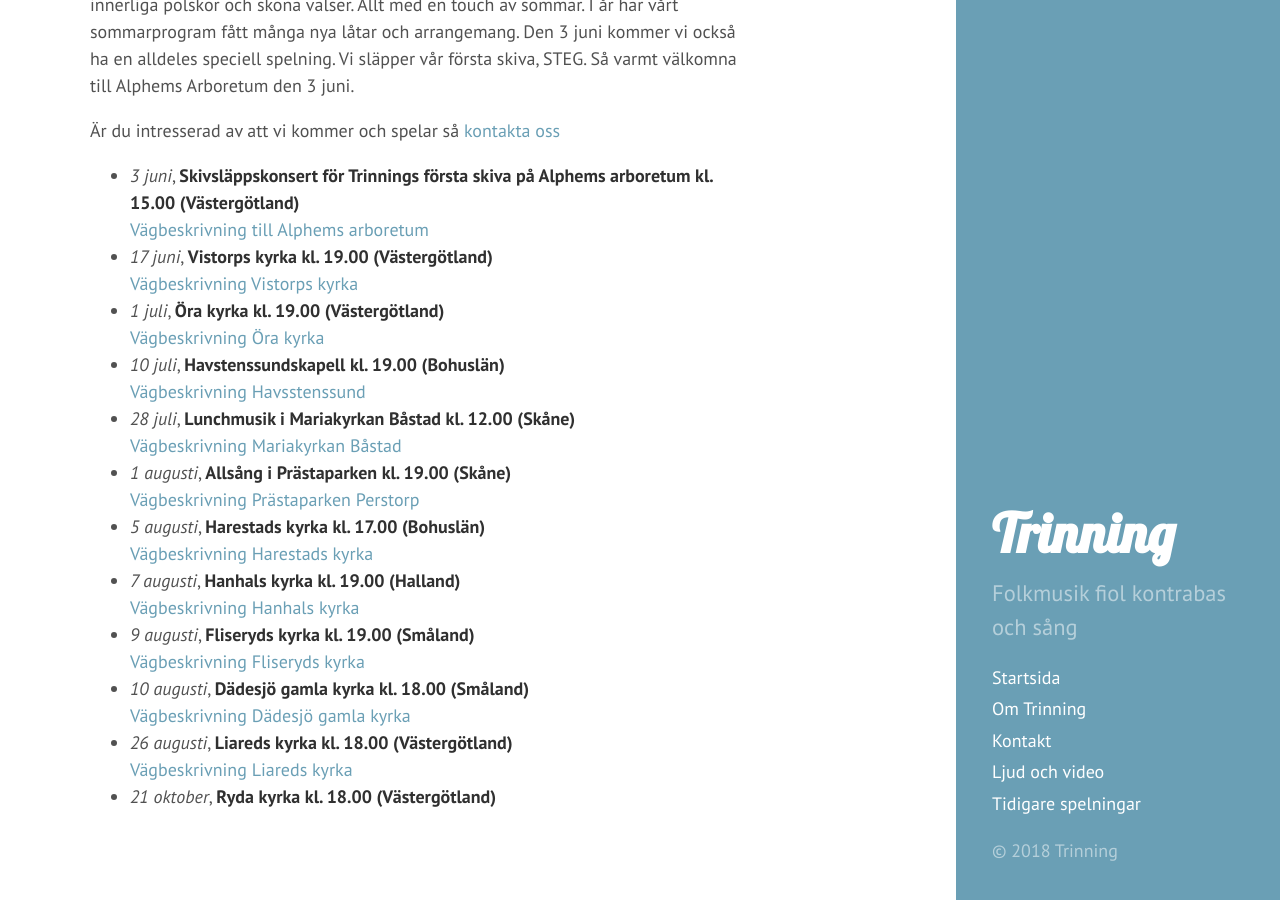
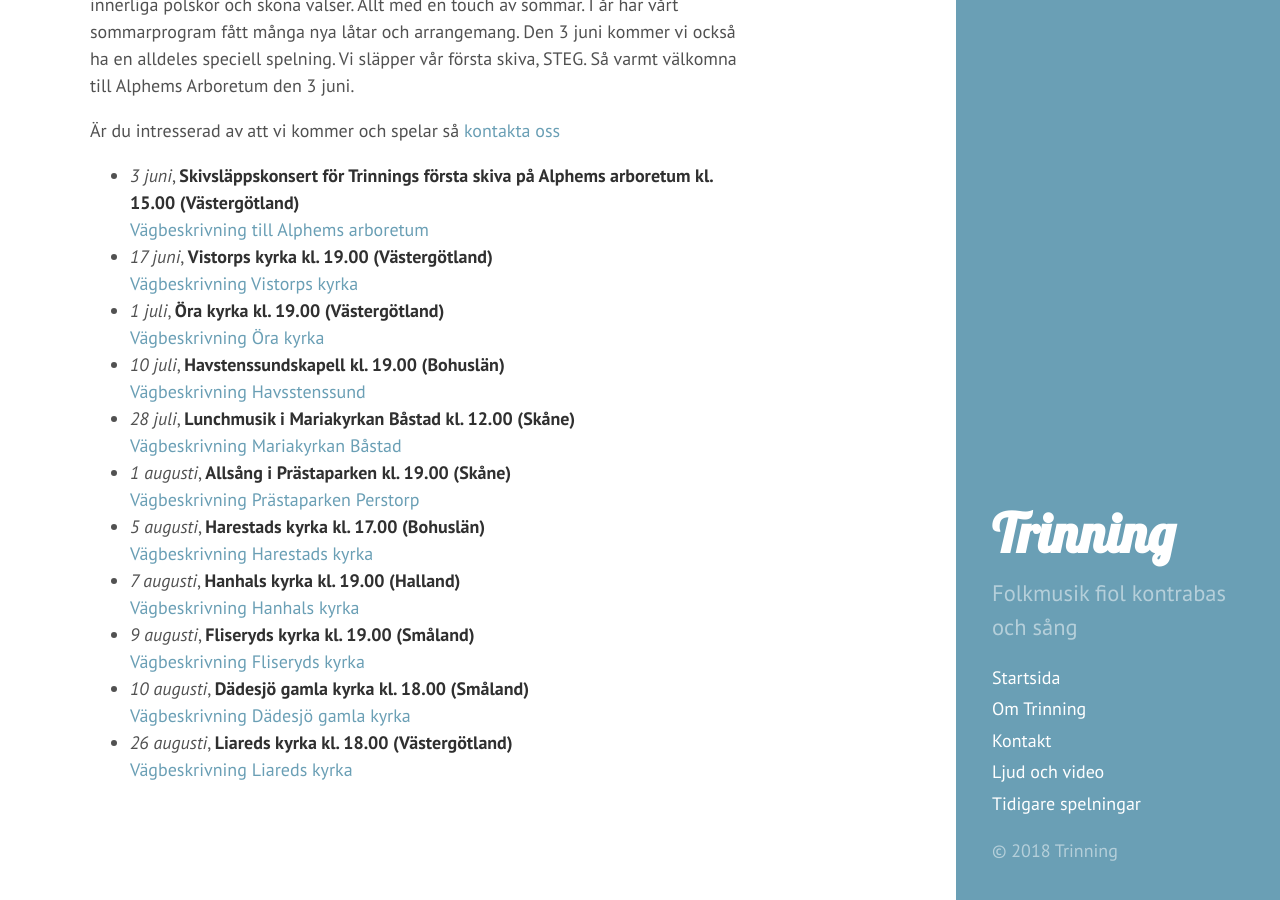
Before and after one commit to trinning/trinning.github.io, a Jekyll site: the page built from index.md, in a window 1280 px wide and 900 px high, scrolled down 1262 px. Built offline with Jekyll 4.4.1, drawn with Linux system fonts in a browser that asks for light colours.

Commit message:
Tog bort konsert i Ryda kyrka

```diff
--- a/index.md
+++ b/index.md
@@ -43,4 +43,3 @@ För femte året i rad åker vi ut på sommarturné. Ni som kommer och lyssnar f
 [Vägbeskrivning Dädesjö gamla kyrka](https://goo.gl/maps/34hLhFbwVJv)
 * *26 augusti*, **Liareds kyrka kl. 18.00 (Västergötland)**
 [Vägbeskrivning Liareds kyrka](https://goo.gl/maps/JYzGNMCpfRN2)
-* *21 oktober*, **Ryda kyrka kl. 18.00 (Västergötland)**
```
